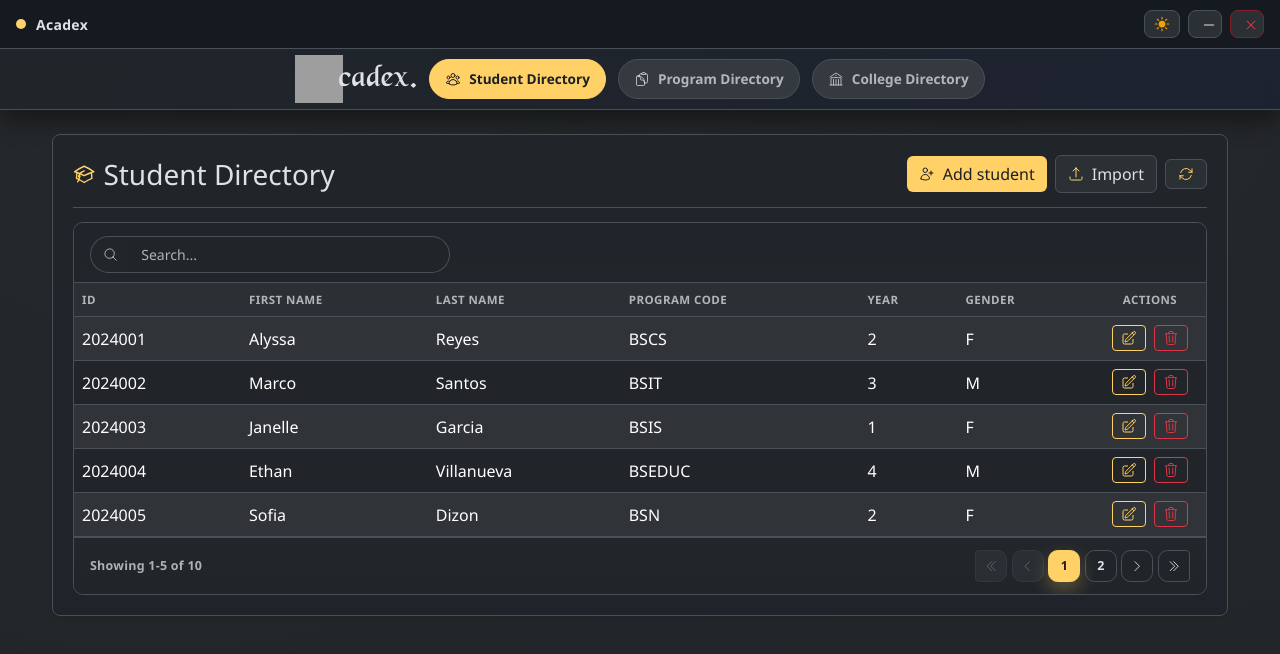
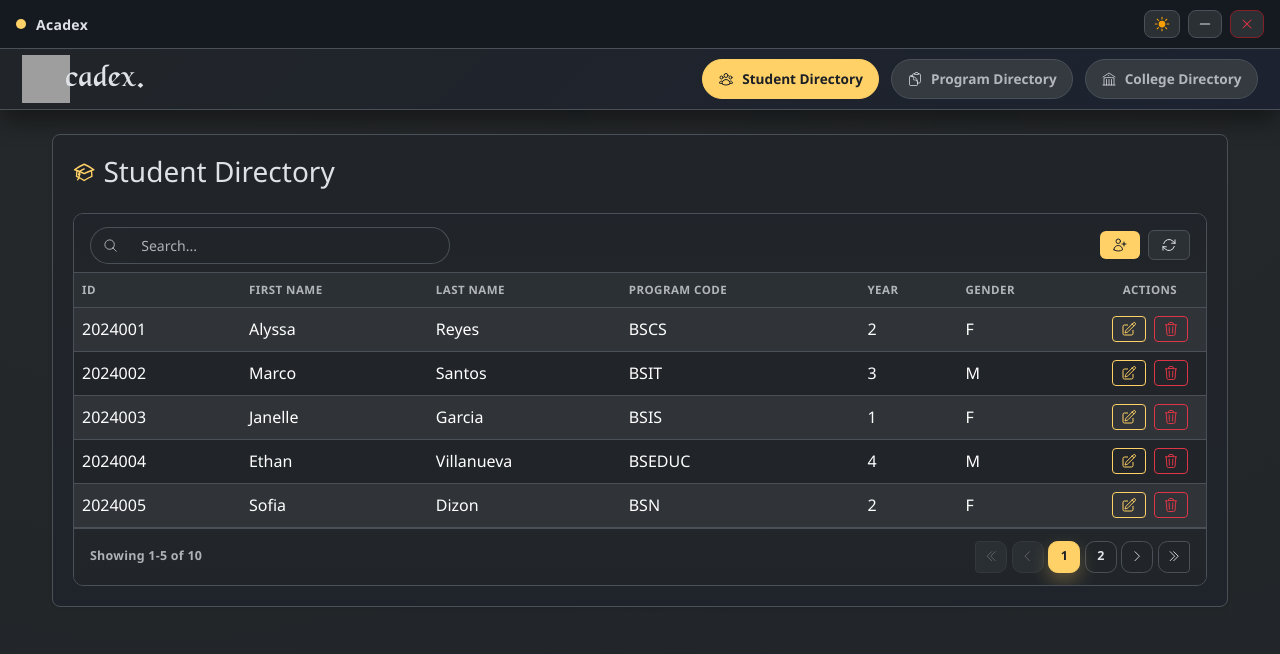
Before and after one commit to vyleene/acadexv2, a React (Vite) app: page / in a window 1280 px wide. Shown: the top 654 px of the page. Built offline with nearby package versions, Linux system fonts and the light colour scheme; grey boxes are pictures that could not be loaded.

Commit message:
Moved the add and refresh buttons to the table component and also removed import button

```diff
--- a/src/App.css
+++ b/src/App.css
@@ -175,14 +175,18 @@ body {
 .titlebar-btn {
   width: 34px;
   height: 28px;
+  padding: 0 !important;
   border-radius: 8px;
   border: 1px solid var(--app-border);
   background: var(--app-soft);
   color: var(--app-text);
   font-size: 16px;
   font-weight: 600;
-  display: grid;
-  place-items: center;
+  display: inline-flex;
+  align-items: center;
+  justify-content: center;
+  line-height: 1;
+  text-decoration: none;
   cursor: pointer;
   transition: background 0.15s ease, color 0.15s ease;
 }
@@ -282,11 +286,11 @@ html[data-bs-theme='dark'] .theme-icon--moon {
 }
 
 .app-nav__container {
-  max-width: 1200px;
-  margin: 0 auto;
+  width: 100%;
   padding: 10px 1.4rem;
   display: flex;
   gap: 12px;
+  align-items: center;
   flex-wrap: wrap;
   justify-content: flex-end !important;
 }
@@ -339,8 +343,7 @@ html[data-bs-theme='dark'] .app-nav__item.is-active .heroicon-url {
 
 .page-header {
   padding-bottom: 14px;
-  margin-bottom: 14px;
-  border-bottom: 1px solid var(--app-border);
+  margin-bottom: 10px;
 }
 
 .page-header .text-muted {
@@ -439,7 +442,9 @@ html[data-bs-theme='dark'] .app-nav__item.is-active .heroicon-url {
 .table-toolbar {
   display: flex;
   align-items: center;
-  justify-content: flex-start;
+  justify-content: space-between;
+  gap: 0.85rem;
+  flex-wrap: wrap;
   padding: 0.8rem 1rem 0.55rem;
   border-bottom: 1px solid var(--app-border);
   background: linear-gradient(
@@ -449,8 +454,26 @@ html[data-bs-theme='dark'] .app-nav__item.is-active .heroicon-url {
   );
 }
 
+.table-toolbar__search {
+  flex: 1 1 320px;
+  max-width: 360px;
+}
+
 .table-search {
-  width: min(100%, 360px);
+  width: 100%;
+}
+
+.table-toolbar__actions {
+  margin-left: auto;
+  display: flex;
+  align-items: center;
+  justify-content: flex-end;
+  gap: 0.5rem;
+  flex-wrap: wrap;
+}
+
+.table-toolbar__icon-btn {
+  min-width: 2.4rem;
 }
 
 .table-search__icon {
@@ -841,8 +864,19 @@ html[data-bs-theme='dark'] .btn-outline-primary.active {
     padding: 0.75rem;
   }
 
+  .table-toolbar__search {
+    flex: 1 1 100%;
+    max-width: 100%;
+  }
+
   .table-search {
     width: 100%;
+  }
+
+  .table-toolbar__actions {
+    width: 100%;
+    margin-left: 0;
+    justify-content: flex-end;
   }
 
   .table-pagination-bar {
--- a/src/views/components/cards/CollegeDirectoryCardComponent.tsx
+++ b/src/views/components/cards/CollegeDirectoryCardComponent.tsx
@@ -1,5 +1,5 @@
-import { ArrowPathIcon, ArrowUpTrayIcon, BuildingLibraryIcon, PlusIcon } from '@heroicons/react/24/outline'
-import { Button, Stack } from 'react-bootstrap'
+import { BuildingLibraryIcon } from '@heroicons/react/24/outline'
+import { Stack } from 'react-bootstrap'
 import CollegeTableComponent from '../tables/CollegeTableComponent'
 
 
@@ -18,31 +18,6 @@ function CollegeDirectoryCardComponent({ isActive }: CollegeDirectoryCardProps)
             <BuildingLibraryIcon className="heroicon-url heroicon--lg text-primary" aria-hidden="true" />
             <h1 className="h3 mb-0">College Directory</h1>
           </Stack>
-          <Stack direction="horizontal" gap={2} className="align-items-center flex-wrap">
-            <Button variant="primary" className="d-inline-flex align-items-center gap-2" id="btn-add-college" type="button">
-            <PlusIcon className="heroicon-url" aria-hidden="true" />
-            Add college
-            </Button>
-            <Button
-              variant="secondary"
-              className="d-inline-flex align-items-center gap-2"
-            id="btn-upload-college"
-            type="button"
-            aria-label="Import colleges"
-          >
-            <ArrowUpTrayIcon className="heroicon-url" aria-hidden="true" />
-            Import
-            </Button>
-            <Button
-              variant="secondary"
-              className="d-inline-flex align-items-center"
-            id="btn-refresh-college"
-            type="button"
-            aria-label="Refresh colleges"
-          >
-            <ArrowPathIcon className="heroicon-url" aria-hidden="true" />
-            </Button>
-          </Stack>
         </Stack>
       </header>
       <CollegeTableComponent />
--- a/src/views/components/cards/ProgramDirectoryCardComponent.tsx
+++ b/src/views/components/cards/ProgramDirectoryCardComponent.tsx
@@ -1,5 +1,5 @@
-import { ArrowPathIcon, ArrowUpTrayIcon, ClipboardDocumentIcon, PlusIcon } from '@heroicons/react/24/outline'
-import { Button, Stack } from 'react-bootstrap'
+import { ClipboardDocumentIcon } from '@heroicons/react/24/outline'
+import { Stack } from 'react-bootstrap'
 import ProgramTableComponent from '../tables/ProgramTableComponent'
 
 
@@ -18,31 +18,6 @@ function ProgramDirectoryCardComponent({ isActive }: ProgramDirectoryCardProps)
             <ClipboardDocumentIcon className="heroicon-url heroicon--lg text-primary" aria-hidden="true" />
             <h1 className="h3 mb-0">Program Directory</h1>
           </Stack>
-          <Stack direction="horizontal" gap={2} className="align-items-center flex-wrap">
-            <Button variant="primary" className="d-inline-flex align-items-center gap-2" id="btn-add-program" type="button">
-            <PlusIcon className="heroicon-url" aria-hidden="true" />
-            Add program
-            </Button>
-            <Button
-              variant="secondary"
-              className="d-inline-flex align-items-center gap-2"
-            id="btn-upload-program"
-            type="button"
-            aria-label="Import programs"
-          >
-            <ArrowUpTrayIcon className="heroicon-url" aria-hidden="true" />
-            Import
-            </Button>
-            <Button
-              variant="secondary"
-              className="d-inline-flex align-items-center"
-            id="btn-refresh-program"
-            type="button"
-            aria-label="Refresh programs"
-          >
-            <ArrowPathIcon className="heroicon-url" aria-hidden="true" />
-            </Button>
-          </Stack>
         </Stack>
       </header>
       <ProgramTableComponent />
--- a/src/views/components/cards/StudentDirectoryCardComponent.tsx
+++ b/src/views/components/cards/StudentDirectoryCardComponent.tsx
@@ -1,5 +1,5 @@
-import { AcademicCapIcon, ArrowPathIcon, ArrowUpTrayIcon, UserPlusIcon } from '@heroicons/react/24/outline'
-import { Button, Stack } from 'react-bootstrap'
+import { AcademicCapIcon } from '@heroicons/react/24/outline'
+import { Stack } from 'react-bootstrap'
 import StudentTableComponent from '../tables/StudentTableComponent'
 
 
@@ -20,31 +20,6 @@ function StudentDirectoryCardComponent({ isActive }: StudentDirectoryCardProps)
               Student Directory
             </h1>
           </Stack>
-          <Stack direction="horizontal" gap={2} className="align-items-center flex-wrap">
-            <Button variant="primary" className="d-inline-flex align-items-center gap-2" id="btn-add-student" type="button">
-            <UserPlusIcon className="heroicon-url" aria-hidden="true" />
-            Add student
-            </Button>
-            <Button
-              variant="secondary"
-              className="d-inline-flex align-items-center gap-2"
-            id="btn-upload-student"
-            type="button"
-            aria-label="Import students"
-          >
-            <ArrowUpTrayIcon className="heroicon-url" aria-hidden="true" />
-            Import
-            </Button>
-            <Button
-              variant="secondary"
-              className="d-inline-flex align-items-center"
-            id="btn-refresh-student"
-            type="button"
-            aria-label="Refresh students"
-          >
-            <ArrowPathIcon className="heroicon-url" aria-hidden="true" />
-            </Button>
-          </Stack>
         </Stack>
       </header>
       <StudentTableComponent />
--- a/src/views/components/tables/CollegeTableComponent.tsx
+++ b/src/views/components/tables/CollegeTableComponent.tsx
@@ -1,5 +1,5 @@
 import { useMemo, useState } from 'react'
-import { MagnifyingGlassIcon, PencilSquareIcon, TrashIcon } from '@heroicons/react/24/outline'
+import { ArrowPathIcon, MagnifyingGlassIcon, PencilSquareIcon, PlusIcon, TrashIcon } from '@heroicons/react/24/outline'
 import { Button, Form, InputGroup, Table } from 'react-bootstrap'
 import DirectoryTablePaginationComponent from './DirectoryTablePaginationComponent'
 
@@ -83,6 +83,7 @@ function CollegeTableComponent() {
 	return (
 		<div className="table-shell">
 			<div className="table-toolbar">
+				<div className="table-toolbar__search">
 					<Form.Label htmlFor="collegesSearch" visuallyHidden>
 						Search colleges
 					</Form.Label>
@@ -102,6 +103,27 @@ function CollegeTableComponent() {
 							}}
 						/>
 					</InputGroup>
+				</div>
+
+				<div className="table-toolbar__actions" role="group" aria-label="College directory actions">
+					<Button
+						variant="primary"
+						className="d-inline-flex align-items-center gap-2"
+						id="btn-add-college"
+						type="button"
+					>
+						<PlusIcon className="heroicon-url" aria-hidden="true" />
+					</Button>
+					<Button
+						variant="secondary"
+						className="d-inline-flex align-items-center table-toolbar__icon-btn"
+						id="btn-refresh-college"
+						type="button"
+						aria-label="Refresh colleges"
+					>
+						<ArrowPathIcon className="heroicon-url" aria-hidden="true" />
+					</Button>
+				</div>
 			</div>
 
 			<Table id="collegesTable" striped hover responsive className="align-middle w-100">
--- a/src/views/components/tables/ProgramTableComponent.tsx
+++ b/src/views/components/tables/ProgramTableComponent.tsx
@@ -1,5 +1,5 @@
 import { useMemo, useState } from 'react'
-import { MagnifyingGlassIcon, PencilSquareIcon, TrashIcon } from '@heroicons/react/24/outline'
+import { ArrowPathIcon, MagnifyingGlassIcon, PencilSquareIcon, PlusIcon, TrashIcon } from '@heroicons/react/24/outline'
 import { Button, Form, InputGroup, Table } from 'react-bootstrap'
 import DirectoryTablePaginationComponent from './DirectoryTablePaginationComponent'
 
@@ -96,6 +96,7 @@ function ProgramTableComponent() {
 	return (
 		<div className="table-shell">
 			<div className="table-toolbar">
+				<div className="table-toolbar__search">
 					<Form.Label htmlFor="programsSearch" visuallyHidden>
 						Search programs
 					</Form.Label>
@@ -115,6 +116,27 @@ function ProgramTableComponent() {
 							}}
 						/>
 					</InputGroup>
+				</div>
+
+				<div className="table-toolbar__actions" role="group" aria-label="Program directory actions">
+					<Button
+						variant="primary"
+						className="d-inline-flex align-items-center gap-2"
+						id="btn-add-program"
+						type="button"
+					>
+						<PlusIcon className="heroicon-url" aria-hidden="true" />
+					</Button>
+					<Button
+						variant="secondary"
+						className="d-inline-flex align-items-center table-toolbar__icon-btn"
+						id="btn-refresh-program"
+						type="button"
+						aria-label="Refresh programs"
+					>
+						<ArrowPathIcon className="heroicon-url" aria-hidden="true" />
+					</Button>
+				</div>
 			</div>
 
 			<Table id="programsTable" striped hover responsive className="align-middle w-100">
--- a/src/views/components/tables/StudentTableComponent.tsx
+++ b/src/views/components/tables/StudentTableComponent.tsx
@@ -1,5 +1,11 @@
 import { useMemo, useState } from 'react'
-import { MagnifyingGlassIcon, PencilSquareIcon, TrashIcon } from '@heroicons/react/24/outline'
+import {
+	ArrowPathIcon,
+	MagnifyingGlassIcon,
+	PencilSquareIcon,
+	TrashIcon,
+	UserPlusIcon,
+} from '@heroicons/react/24/outline'
 import { Button, Form, InputGroup, Table } from 'react-bootstrap'
 import DirectoryTablePaginationComponent from './DirectoryTablePaginationComponent'
 
@@ -134,6 +140,7 @@ function StudentTableComponent() {
 	return (
 		<div className="table-shell">
 			<div className="table-toolbar">
+				<div className="table-toolbar__search">
 					<Form.Label htmlFor="studentsSearch" visuallyHidden>
 						Search students
 					</Form.Label>
@@ -153,6 +160,27 @@ function StudentTableComponent() {
 							}}
 						/>
 					</InputGroup>
+				</div>
+
+				<div className="table-toolbar__actions" role="group" aria-label="Student directory actions">
+					<Button
+						variant="primary"
+						className="d-inline-flex align-items-center gap-2"
+						id="btn-add-student"
+						type="button"
+					>
+						<UserPlusIcon className="heroicon-url" aria-hidden="true" />
+					</Button>
+					<Button
+						variant="secondary"
+						className="d-inline-flex align-items-center table-toolbar__icon-btn"
+						id="btn-refresh-student"
+						type="button"
+						aria-label="Refresh students"
+					>
+						<ArrowPathIcon className="heroicon-url" aria-hidden="true" />
+					</Button>
+				</div>
 			</div>
 
 			<Table id="studentsTable" striped hover responsive className="align-middle w-100">
```
Lines whose indentation alone changed are shown as unchanged.
